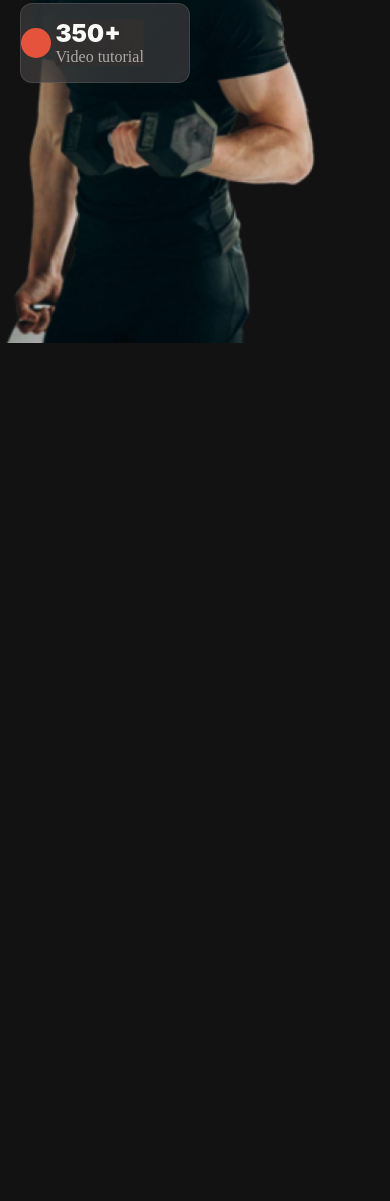
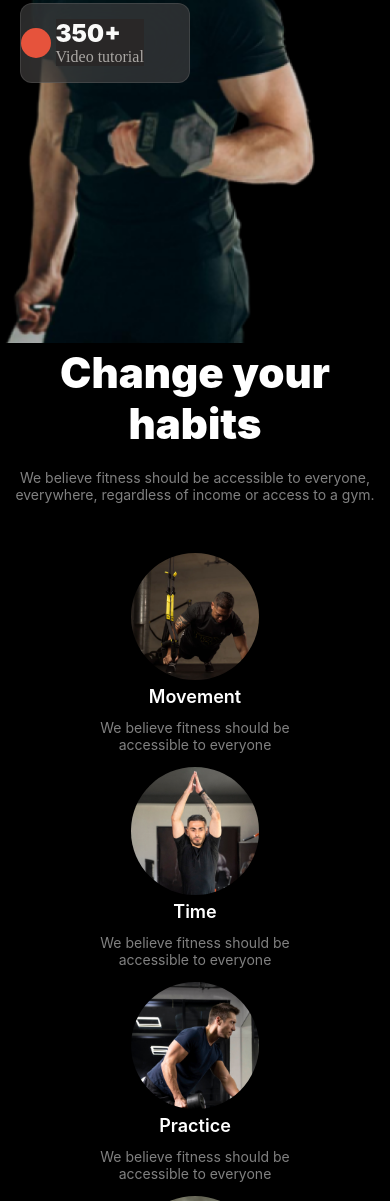
Before and after one commit to mohibbullah272/Assignment-2, a plain HTML site: page index.html in a window 390 px wide. Shown: the part 799-2000 px from the top of the page. Before the commit the page ends 1146 px from the top, so only its background shows below. Drawn offline with Linux system fonts and the light colour scheme.

Commit message:
add my first main section

```diff
--- a/index.html
+++ b/index.html
@@ -51,9 +51,33 @@
 </div>
 </section>
     </header>
-
     <main>
-
+<section class="habit">
+<h3 class="habit-title">Change your habits</h3>
+<p class="habit-des">We believe fitness should be accessible to everyone, everywhere, regardless of income or access to a gym.</p>
+<div class="habit-img-container">
+<div class="habit-img">
+    <img src="./images/image 3.png" alt="" class="himg">
+    <h5 class="habit-img-title">Movement</h5>
+    <p class="habit-img-des">We believe fitness should be <br> accessible to everyone</p>
+</div>
+<div class="habit-img">
+    <img src="./images/image 2.png" alt="" class="himg">
+    <h5 class="habit-img-title">Time</h5>
+    <p class="habit-img-des">We believe fitness should be <br> accessible to everyone</p>
+</div>
+<div class="habit-img">
+    <img src="./images/image 4.png" alt="" class="himg">
+    <h5 class="habit-img-title">Practice</h5>
+    <p class="habit-img-des">We believe fitness should be <br> accessible to everyone</p>
+</div>
+<div class="habit-img">
+    <img src="./images/image 5.png" alt="" class="himg">
+    <h5 class="habit-img-title">Weight Loss</h5>
+    <p class="habit-img-des">We believe fitness should be <br> accessible to everyone</p>
+</div>
+</div>
+</section>
     </main>
 
     <footer>
--- a/style/style.css
+++ b/style/style.css
@@ -9,7 +9,7 @@
   *{
 margin: 0;
 padding: 0;
-background-color:rgb(19, 18, 18);
+background-color:black;
 color: white;
   }
   /* shared style */
@@ -23,9 +23,7 @@ color: rgb(255, 255, 255);
 font-size: 18px;
 font-weight: 600;
 }
-.hero-section{
-  background: linear-gradient(180.00deg, rgb(17, 17, 17),rgba(119, 119, 119, 0) 100%);
-}
+
  /* header style start hare */
  .nav-bar{
   display: flex;
@@ -59,11 +57,12 @@ font-weight: 800;
   display: flex;
   justify-content: space-around;
   margin-top: 50px;
+
  }
  .banner-content{
   width: 32rem;
-  height: 27rem;
- }
+  height: 27rem;}
+
  .banner-title{
 color: rgb(255, 255, 255);
 font-size: 60px;
@@ -79,6 +78,7 @@ font-weight: 900;
  .banner-btn{
   display: flex;
   gap: 14px;
+
  }
  #btn-2nd{
 box-sizing: border-box;
@@ -93,6 +93,7 @@ font-weight: 600;
   width: 21rem;
   height:36rem ;
   position: relative;
+
  }
 .box-1{
 width: 170px;
@@ -164,27 +165,91 @@ font-size: 13px;
 font-weight: 400;
 text-align: center;
 }
+/* main section style start hare */
+.habit{
+  margin-top: 100px;
+  max-width: 1040px;
+  margin: 0 auto;
+}
+.habit-img-container{
+  display: grid;
+  grid-template-columns: repeat(4,1fr);
 
+}
+.himg{
+  border-radius: 50%;
+  width: 8rem;
 
-
-
-
-
-
-
-
+}
+.habit-title{
+  color: rgb(255, 255, 255);
+  font-family: Inter;
+  font-size: 42px;
+  font-weight: 900;
+  text-align: center;
+  padding-bottom: 20px;
+}
+.habit-des{
+color: rgba(255, 255, 255, 0.5);
+font-family: Inter;
+font-size: 14px;
+font-weight: 400;
+text-align: center;
+padding-bottom: 50px;
+}
+.habit-img{
+display: flex;
+flex-direction: column;
+justify-content: center;
+align-items: center;
+}
+.habit-img-title{
+color: rgb(255, 255, 255);
+font-family: Inter;
+font-size: 18px;
+font-weight: 600;
+margin: 6px 0px;
+text-align: center;
+}
+.habit-img-des{
+color: rgba(255, 255, 255, 0.5);
+font-family: Inter;
+font-size: 14px;
+font-weight: 400;
+margin: 6px 0px;
+text-align: center;
+}
 /* small device media */
 
 @media screen and (max-width:576px) {
   .nav-bar>.lists{
     display: none;
   }
+  #btn-2nd{
+    box-sizing: border-box;
+    border: 1px solid rgb(255, 255, 255);
+    border-radius: 42px;
+    padding: 10px 20px 10px 20px;
+    color: rgb(255, 255, 255);
+    font-size: 12px;
+    font-weight: 400;
+     }
+  .btn-primary{
+    padding: 10px 20px 10px 20px;
+    border-radius: 42px;
+    background: rgb(230, 83, 60);
+    border: none;
+    color: rgb(255, 255, 255);
+    font-size: 12px;
+    font-weight: 400;
+    }
   .nav-bar{
     text-align: left;
     margin-right: 70%;
   }
   .banner{
     flex-direction: column;
+    flex-wrap: wrap;
   }
   .box-1{
 top: 95%;
@@ -197,8 +262,10 @@ left: 5%;
   .banner-title{
     font-size: 40px;
   }
-  .banner-description{
-line-break: auto;
-  }
+.habit-img-container{
+  grid-template-columns: repeat(1, 1fr);
+  gap: 8px;
+}
+
 
 }
```
